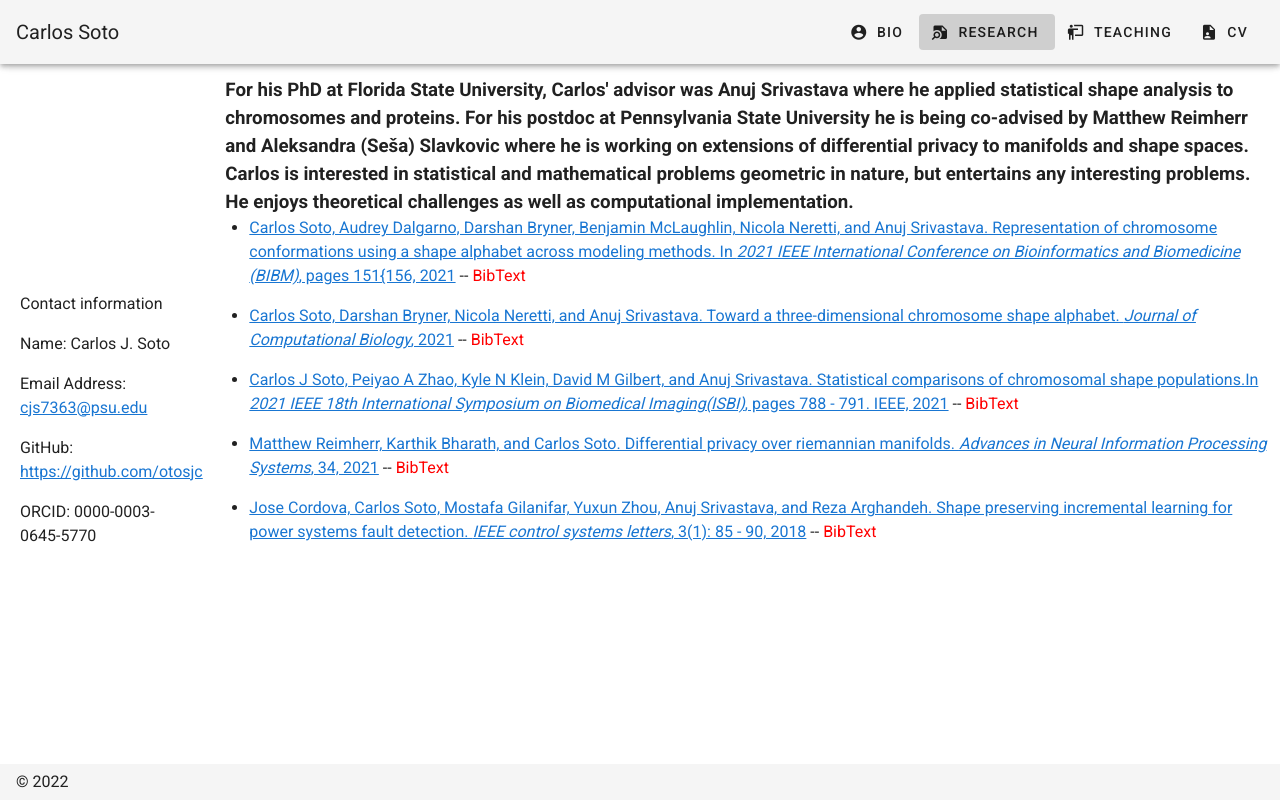
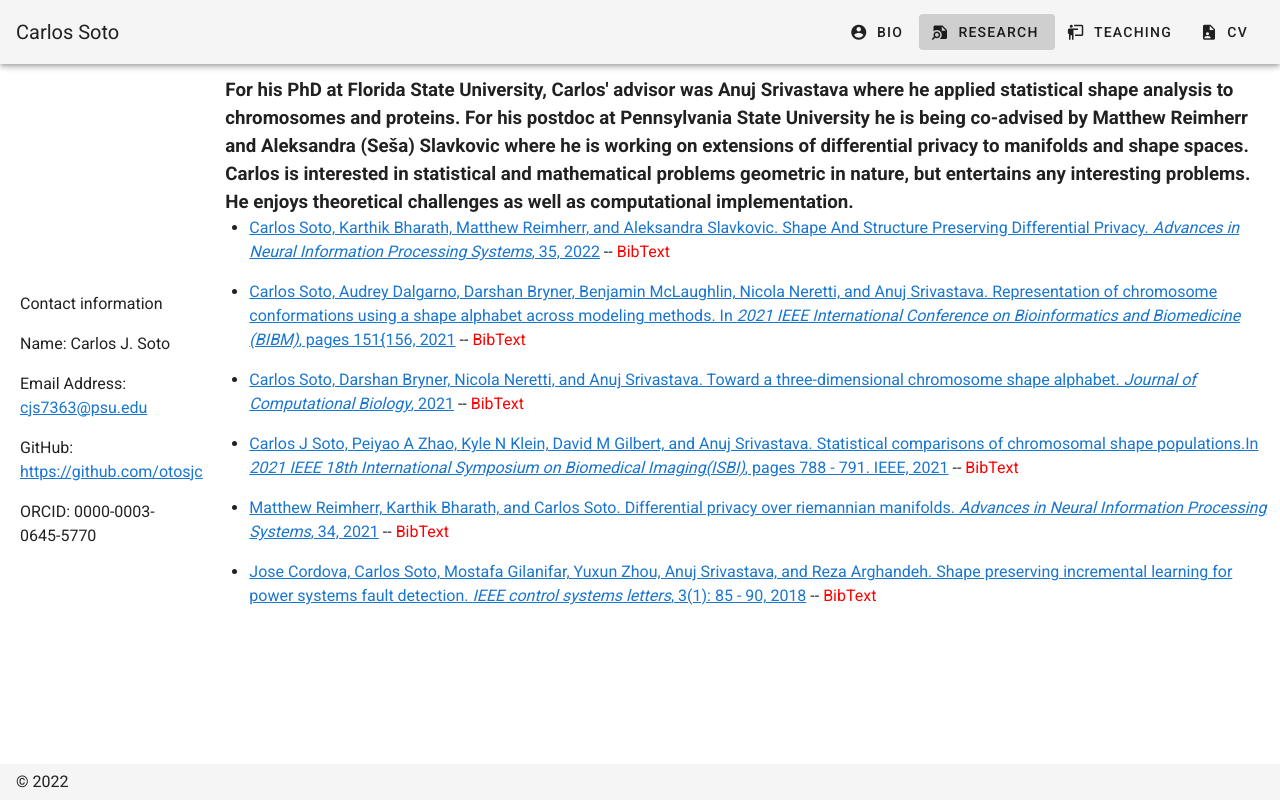
Before and after one commit to Alex-Bailon/carlos-soto-portfolio, a Nuxt app: page /research in a window 1280 px wide. Built offline with nearby package versions, Linux system fonts and the light colour scheme.

Commit message:
Update research.js

```diff
--- a/static/research.js
+++ b/static/research.js
@@ -8,6 +8,17 @@ export default {
   theoretical challenges as well as computational implementation.
   `,
   papers: [
+	{
+	   title: `Carlos Soto, Karthik Bharath, Matthew Reimherr, and  Aleksandra Slavkovic. Shape And Structure Preserving Differential Privacy. <em> Advances in Neural Information Processing Systems</em>, 35, 2022`,
+      bibText: `@article{soto22shapestructure,
+        title={Shape And Structure Preserving Differential Privacy},
+        author={Soto, Carlos and  Bharath, Karthik and Reimherr, Matthew and Slavkovic, Aleksandra},
+        journal={Advances in Neural Information Processing Systems},
+        volume={35},
+        year={2022}
+        }`,
+      link: '',
+    },
 	{
       title: `Carlos Soto, Audrey Dalgarno, Darshan Bryner, Benjamin McLaughlin, Nicola Neretti, and Anuj
 			Srivastava. Representation of chromosome conformations using a shape alphabet across modeling
```
